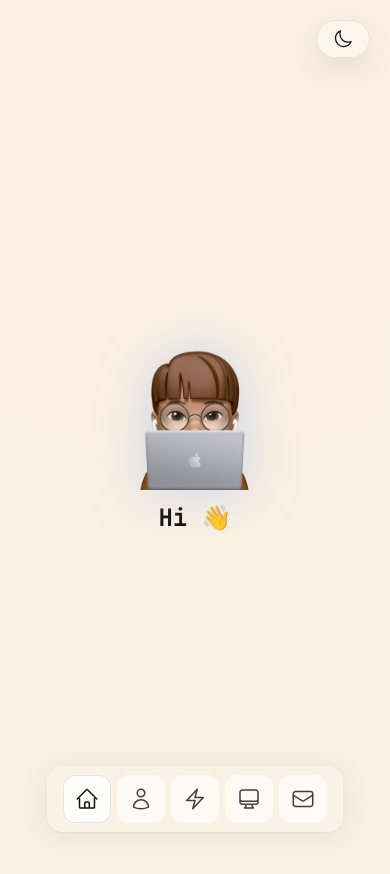
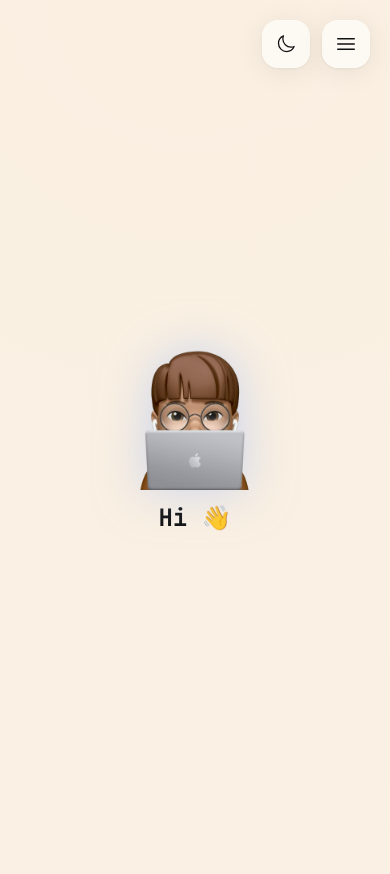
Before and after one commit to brothermos/portfolio-v2, a React (Vite) app: page / in a window 390 px wide. Shown: the top 874 px of the page. Built offline with nearby package versions, Linux system fonts and the light colour scheme; a web font is replaced by a local one.

Commit message:
[UPDATE] - Enhance Dock component with mobile menu functionality, including responsive design adjustments and improved icon integration. Update ThemeToggle component styling for consistency with new layout.

```diff
--- a/src/components/Dock.tsx
+++ b/src/components/Dock.tsx
@@ -1,4 +1,5 @@
 import {
+  HiBars3,
   HiOutlineHome,
   HiOutlineUser,
   HiOutlineBolt,
@@ -6,7 +7,9 @@ import {
   HiOutlineComputerDesktop,
   HiOutlineAcademicCap,
   HiOutlineEnvelope,
+  HiXMark,
 } from 'react-icons/hi2';
+import { useEffect, useState } from 'react';
 import type { DockIconKey } from '@/data/dock';
 import { DOCK_ITEMS } from '@/data/dock';
 import useDock from '@/hooks/useDock';
@@ -24,14 +27,77 @@ const DOCK_ICON_MAP: Record<DockIconKey, React.ComponentType<{ className?: strin
 const Dock = () => {
   const { dockRef, itemRefs, activeHref, handleMouseMove, handleMouseLeave, handleClick } =
     useDock();
+  const [isMobileMenuOpen, setIsMobileMenuOpen] = useState(false);
+
+  useEffect(() => {
+    const onResize = () => {
+      if (window.innerWidth >= 768) {
+        setIsMobileMenuOpen(false);
+      }
+    };
+
+    window.addEventListener('resize', onResize);
+    return () => window.removeEventListener('resize', onResize);
+  }, []);
 
   return (
-    <div className="fixed bottom-3 left-1/2 z-50 flex -translate-x-1/2 justify-center">
+    <div className="fixed top-5 right-5 z-50 flex justify-center md:top-auto md:right-auto md:bottom-3 md:left-1/2 md:-translate-x-1/2">
+      <div className="relative self-start md:hidden">
+        {isMobileMenuOpen ? (
+          <div
+            id="mobile-dock-menu"
+            className="theme-dock absolute top-14 right-0 flex w-[220px] flex-col gap-1 rounded-2xl
+              border p-2 shadow-[0_4px_30px_rgba(0,0,0,0.08),0_1px_3px_rgba(0,0,0,0.06)]
+              backdrop-blur-md"
+          >
+            {DOCK_ITEMS.map((item) => {
+              const IconComponent = DOCK_ICON_MAP[item.iconKey];
+              const isActive = activeHref === item.href;
+
+              return (
+                <button
+                  key={item.label}
+                  onClick={() => {
+                    handleClick(item.href);
+                    setIsMobileMenuOpen(false);
+                  }}
+                  className={`flex w-full items-center gap-3 rounded-xl px-3 py-2.5 text-left transition-all
+                    duration-200 ${
+                      isActive ? 'theme-dock-button-active shadow-sm' : 'theme-dock-button'
+                    }`}
+                  aria-label={item.label}
+                  aria-current={isActive ? 'true' : undefined}
+                >
+                  <span className={`theme-text ${isActive ? '' : 'opacity-80'}`}>
+                    {IconComponent ? <IconComponent className="h-5 w-5" /> : null}
+                  </span>
+                  <span className="text-sm font-medium">{item.label}</span>
+                </button>
+              );
+            })}
+          </div>
+        ) : null}
+
+        <button
+          onClick={() => setIsMobileMenuOpen((prev) => !prev)}
+          className={`theme-dock ${
+            isMobileMenuOpen ? 'theme-dock-button-active' : 'theme-dock-button'
+          } flex h-12 w-12 items-center justify-center rounded-2xl border shadow-[0_4px_30px_rgba(0,0,0,0.08),0_1px_3px_rgba(0,0,0,0.06)]
+            backdrop-blur-md transition-all duration-200`}
+          aria-label={isMobileMenuOpen ? 'Close navigation menu' : 'Open navigation menu'}
+          aria-expanded={isMobileMenuOpen}
+          aria-controls="mobile-dock-menu"
+        >
+          {isMobileMenuOpen ? <HiXMark className="h-6 w-6" /> : <HiBars3 className="h-6 w-6" />}
+        </button>
+      </div>
+
       <ul
         ref={dockRef}
-        className="theme-dock m-0 inline-flex h-full list-none items-end justify-center rounded-2xl
+        className="theme-dock m-0 hidden h-full list-none items-end justify-center rounded-2xl
           border px-3 py-2
-          shadow-[0_4px_30px_rgba(0,0,0,0.08),0_1px_3px_rgba(0,0,0,0.06)] backdrop-blur-md"
+          shadow-[0_4px_30px_rgba(0,0,0,0.08),0_1px_3px_rgba(0,0,0,0.06)] backdrop-blur-md
+          md:inline-flex"
         onMouseMove={handleMouseMove}
         onMouseLeave={handleMouseLeave}
       >
--- a/src/components/ThemeToggle.tsx
+++ b/src/components/ThemeToggle.tsx
@@ -12,8 +12,11 @@ const ThemeToggle = ({ theme, onToggle }: ThemeToggleProps) => {
     <button
       type="button"
       onClick={onToggle}
-      className="theme-toggle-surface fixed top-5 right-5 z-50 inline-flex items-center gap-2
-        rounded-full border px-4 py-2 text-sm font-semibold backdrop-blur-xl"
+      className={`theme-dock fixed top-5 right-20 z-50 flex h-12 w-12 items-center justify-center
+        rounded-2xl border shadow-[0_4px_30px_rgba(0,0,0,0.08),0_1px_3px_rgba(0,0,0,0.06)]
+        backdrop-blur-md transition-all duration-200 md:right-5 ${
+          isDark ? 'theme-dock-button-active' : 'theme-dock-button'
+        }`}
       aria-label={`Switch to ${isDark ? 'light' : 'dark'} mode`}
       aria-pressed={isDark}
     >
```
